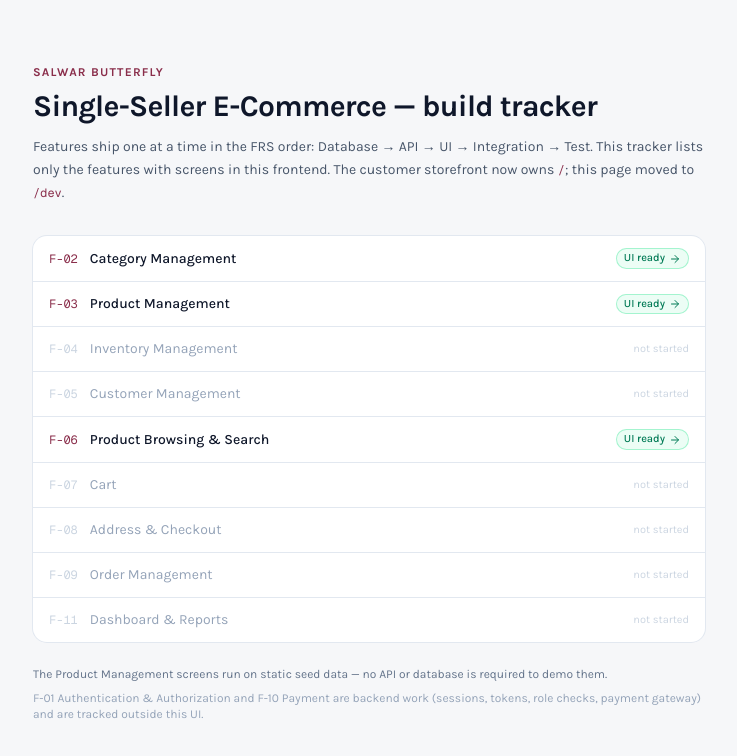
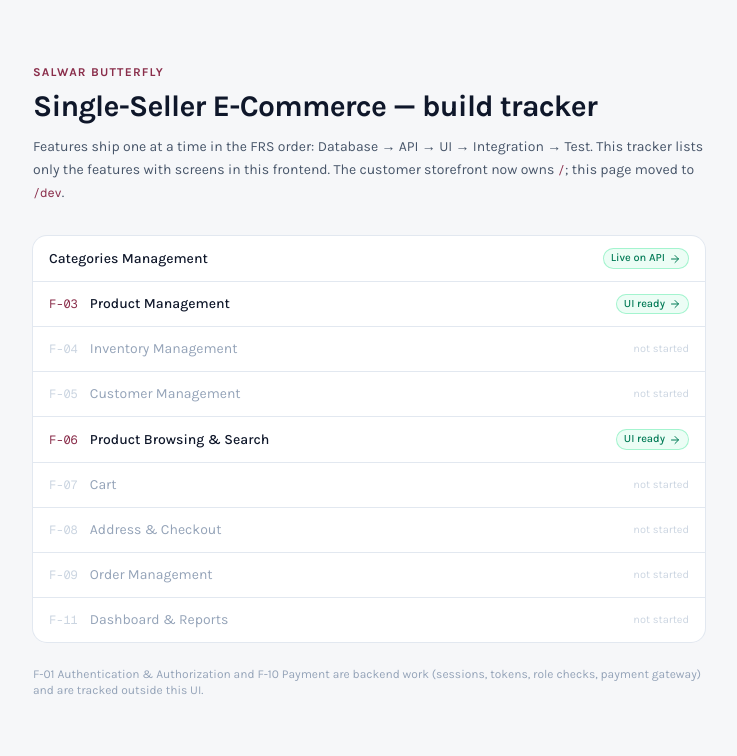
Before and after one commit to zealoustechcorp/Salwar-Butterfly, a Next.js app in the folder frontend/: page /dev in a window 1280 px wide. Shown: the top 756 px of the page, without its empty margins (271-1008 px from the left). Built offline with nearby package versions, Linux system fonts and the light colour scheme.

Commit message:
refactor: update feature naming and improve category management structure

```diff
--- a/frontend/src/app/dev/page.js
+++ b/frontend/src/app/dev/page.js
@@ -5,10 +5,12 @@ import Link from "next/link";
 // F-01 Authentication & Authorization and F-10 Payment are backend-side work
 // (sessions, tokens, role checks, gateway integration) and are not tracked here.
 const FEATURES = [
+  // Built and running against the API, so it carries no FRS id — the rest
+  // of this list is still spec placeholders.
   {
-    id: "F-02",
-    name: "Category Management",
+    name: "Categories Management",
     href: "/admin/category",
+    status: "live",
   },
   { id: "F-03", name: "Product Management", href: "/admin/products" },
   { id: "F-04", name: "Inventory Management", href: null },
@@ -40,21 +42,23 @@ export default function BuildTracker() {
         <ul className="mt-8 divide-y divide-ink-200 overflow-hidden rounded-xl bg-white ring-1 ring-ink-200">
           {FEATURES.map((feature) =>
             feature.href ? (
-              <li key={feature.id}>
+              <li key={feature.name}>
                 <Link
                   href={feature.href}
                   className="flex items-center gap-3 px-4 py-3 transition-colors hover:bg-brand-50"
                 >
-                  <span className="font-mono text-xs text-brand-600">{feature.id}</span>
+                  {feature.id ? (
+                    <span className="font-mono text-xs text-brand-600">{feature.id}</span>
+                  ) : null}
                   <span className="text-sm font-medium text-ink-900">{feature.name}</span>
                   <span className="ml-auto inline-flex items-center gap-1 rounded-full bg-emerald-50 px-2 py-0.5 text-[11px] font-medium text-emerald-700 ring-1 ring-inset ring-emerald-200">
-                    UI ready
+                    {feature.status === "live" ? "Live on API" : "UI ready"}
                     <ArrowRight className="size-3" aria-hidden="true" />
                   </span>
                 </Link>
               </li>
             ) : (
-              <li key={feature.id} className="flex items-center gap-3 px-4 py-3">
+              <li key={feature.name} className="flex items-center gap-3 px-4 py-3">
                 <span className="font-mono text-xs text-ink-300">{feature.id}</span>
                 <span className="text-sm text-ink-400">{feature.name}</span>
                 <span className="ml-auto text-[11px] text-ink-300">not started</span>
@@ -63,11 +67,7 @@ export default function BuildTracker() {
           )}
         </ul>
 
-        <p className="mt-6 text-xs text-ink-500">
-          The Product Management screens run on static seed data — no API or database is required to
-          demo them.
-        </p>
-        <p className="mt-2 text-xs text-ink-400">
+        <p className="mt-6 text-xs text-ink-400">
           F-01 Authentication &amp; Authorization and F-10 Payment are backend work (sessions,
           tokens, role checks, payment gateway) and are tracked outside this UI.
         </p>
--- a/frontend/src/components/admin/AdminShell.js
+++ b/frontend/src/components/admin/AdminShell.js
@@ -7,24 +7,22 @@ import Link from "next/link";
 import { usePathname } from "next/navigation";
 import { useState } from "react";
 
-import { resetDemoData } from "@/lib/api/products";
 import { useAdminAuth } from "./AdminAuthProvider";
-import { Badge, Button, cx, ToastProvider, useToast } from "./ui";
+import { Badge, Button, cx, ToastProvider } from "./ui";
 
 // Admin nav shows only features with screens in this UI — backend-side work
 // (F-01 Authentication, F-10 Payment) is not navigable and stays out of the nav.
 const FEATURES = [
   /**
-   * F-02 Catalogue: Category Management
-   * Provides navigation to the Category directory index and new category creation form.
+   * Categories Management — live against the API, so it carries no spec
+   * badge. The remaining entries below are still the FRS placeholders.
    */
   {
-    id: "F-02",
     label: "Categories",
     href: "/admin/category",
     children: [
-      { href: "/admin/category", label: "All categories", requirement: "F-02.01", exact: true },
-      { href: "/admin/category/new", label: "Add category", requirement: "F-02.02" },
+      { href: "/admin/category", label: "All categories", exact: true },
+      { href: "/admin/category/new", label: "Add category" },
     ],
   },
   {
@@ -116,28 +114,6 @@ function AdminUserCard() {
   );
 }
 
-function ResetButton() {
-  const toast = useToast();
-  const [busy, setBusy] = useState(false);
-
-  return (
-    <Button
-      size="sm"
-      variant="ghost"
-      busy={busy}
-      onClick={async () => {
-        setBusy(true);
-        await resetDemoData();
-        setBusy(false);
-        toast.info("Demo data reset.", "All 28 seeded products are back.");
-        window.location.reload();
-      }}
-    >
-      Reset demo data
-    </Button>
-  );
-}
-
 /**
  * idPrefix keeps Motion layoutIds unique between the two mounted copies of the
  * sidebar (desktop rail + mobile drawer) — shared ids would animate across them.
@@ -168,10 +144,12 @@ function Sidebar({ pathname, onNavigate, idPrefix = "rail" }) {
             const active = feature.href && pathname.startsWith(feature.href);
             if (!feature.href)
               return (
-                <li key={feature.id}>
+                <li key={feature.label}>
                   <span className="flex cursor-not-allowed items-center justify-between gap-2 rounded-lg px-2.5 py-2 text-sm text-ink-400">
                     <span className="flex items-center gap-2">
+                      {feature.id ? (
                         <span className="font-mono text-[10px] text-ink-300">{feature.id}</span>
+                      ) : null}
                       {feature.label}
                     </span>
                     <span className="text-[10px] text-ink-300">later</span>
@@ -179,7 +157,7 @@ function Sidebar({ pathname, onNavigate, idPrefix = "rail" }) {
                 </li>
               );
             return (
-              <li key={feature.id}>
+              <li key={feature.label}>
                 <Link
                   href={feature.href}
                   onClick={onNavigate}
@@ -196,6 +174,7 @@ function Sidebar({ pathname, onNavigate, idPrefix = "rail" }) {
                       aria-hidden="true"
                     />
                   ) : null}
+                  {feature.id ? (
                     <span
                       className={cx(
                         "relative font-mono text-[10px]",
@@ -204,6 +183,7 @@ function Sidebar({ pathname, onNavigate, idPrefix = "rail" }) {
                     >
                       {feature.id}
                     </span>
+                  ) : null}
                   <span className="relative">{feature.label}</span>
                 </Link>
                 {feature.children ? (
@@ -233,6 +213,7 @@ function Sidebar({ pathname, onNavigate, idPrefix = "rail" }) {
                               />
                             ) : null}
                             <span className="relative">{link.label}</span>
+                            {link.requirement ? (
                               <span
                                 className={cx(
                                   "relative font-mono text-[10px]",
@@ -241,6 +222,7 @@ function Sidebar({ pathname, onNavigate, idPrefix = "rail" }) {
                               >
                                 {link.requirement}
                               </span>
+                            ) : null}
                           </Link>
                         </li>
                       );
@@ -265,7 +247,7 @@ export function AdminShell({ children }) {
   const currentFeature =
     FEATURES.find((f) => f.href && pathname.startsWith(f.href)) ||
     (pathname.startsWith("/admin/category")
-      ? { id: "F-02", name: "Category Management" }
+      ? { name: "Categories Management" }
       : { id: "F-03", name: "Product Management" });
 
   const featureTitle =
@@ -328,12 +310,6 @@ export function AdminShell({ children }) {
                 <span className="truncate text-sm font-semibold text-ink-900">{featureTitle}</span>
                 {featureBadge ? <Badge tone="brand">{featureBadge}</Badge> : null}
               </div>
-              <div className="ml-auto flex items-center gap-2">
-                <Badge tone="gold" className="hidden sm:inline-flex">
-                  Static demo data
-                </Badge>
-                <ResetButton />
-              </div>
             </header>
 
             <main className="min-w-0 flex-1 px-4 py-6 sm:px-6 lg:px-8">{children}</main>
```
Also changed, not shown: frontend/src/lib/api/categories.js. Lines whose indentation alone changed are shown as unchanged.
